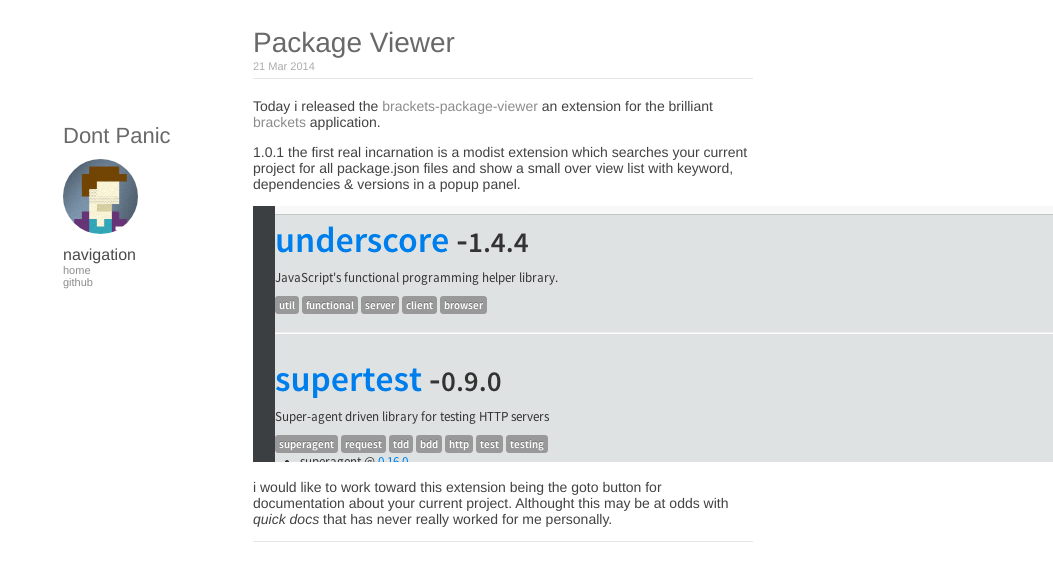
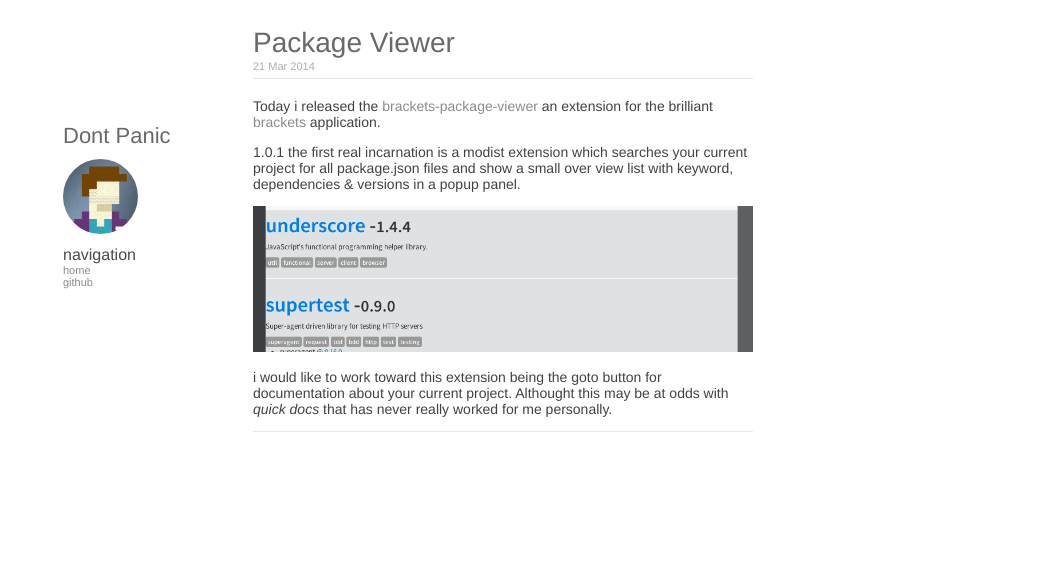
Before and after one commit to chrismatheson/chrismatheson.github.io, a Jekyll site: the page built from _posts/2014-03-21-brackets-extension.md, in a window 1280 px wide. Shown: the top 581 px of the page, without its empty margins (227-1280 px from the left). Built offline with Jekyll 4.4.1, drawn with Linux system fonts in a browser that asks for light colours; Markdown is read by kramdown in place of the engine named in the settings.

Commit message:
damn i need CSSLint or something

```diff
--- a/css/main.css
+++ b/css/main.css
@@ -132,7 +132,7 @@
  * //////////////
  */
 .post img {
-    max-width: width: 100%;
+    max-width: 100%;
 }
 
 /**
```
